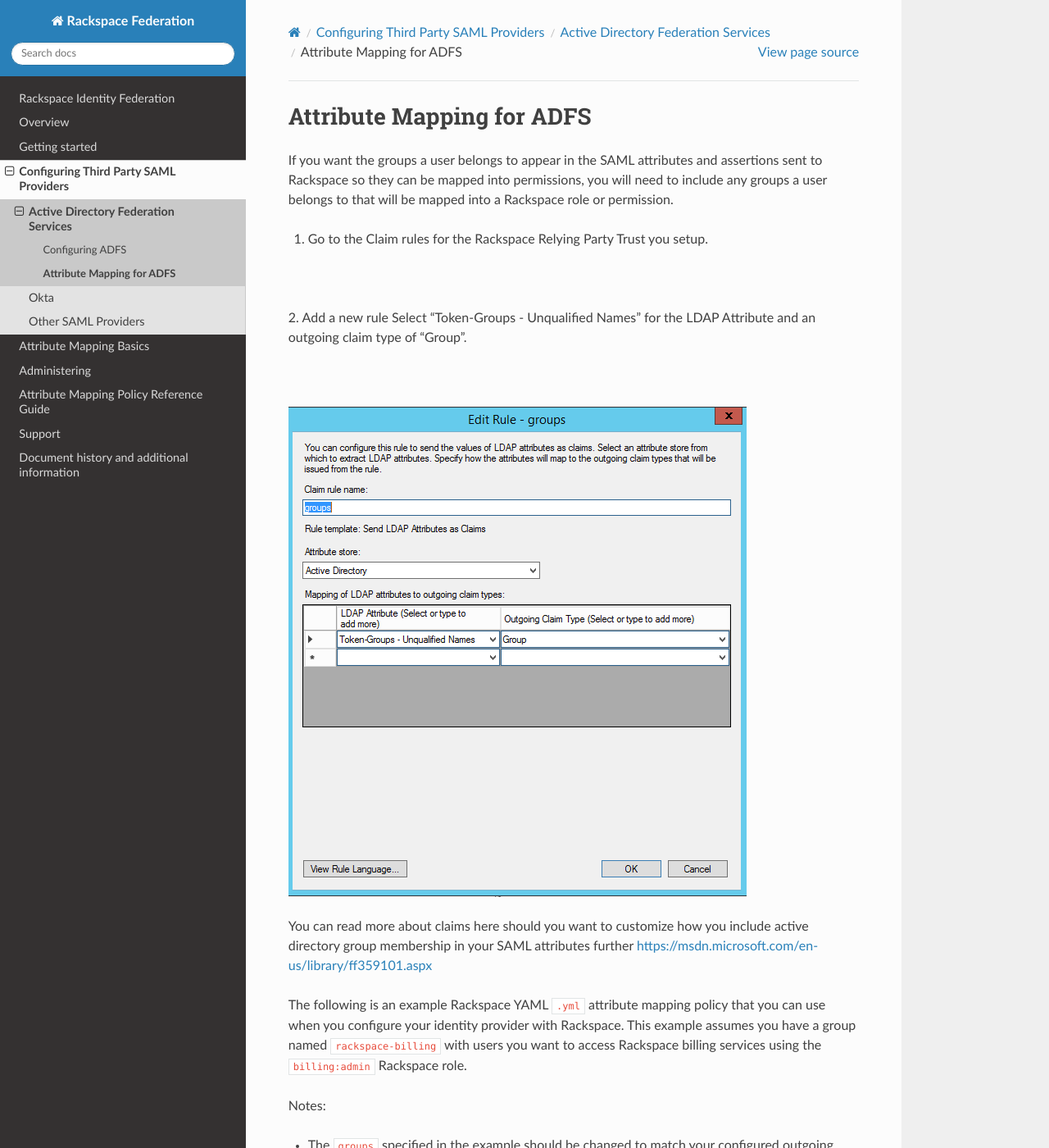
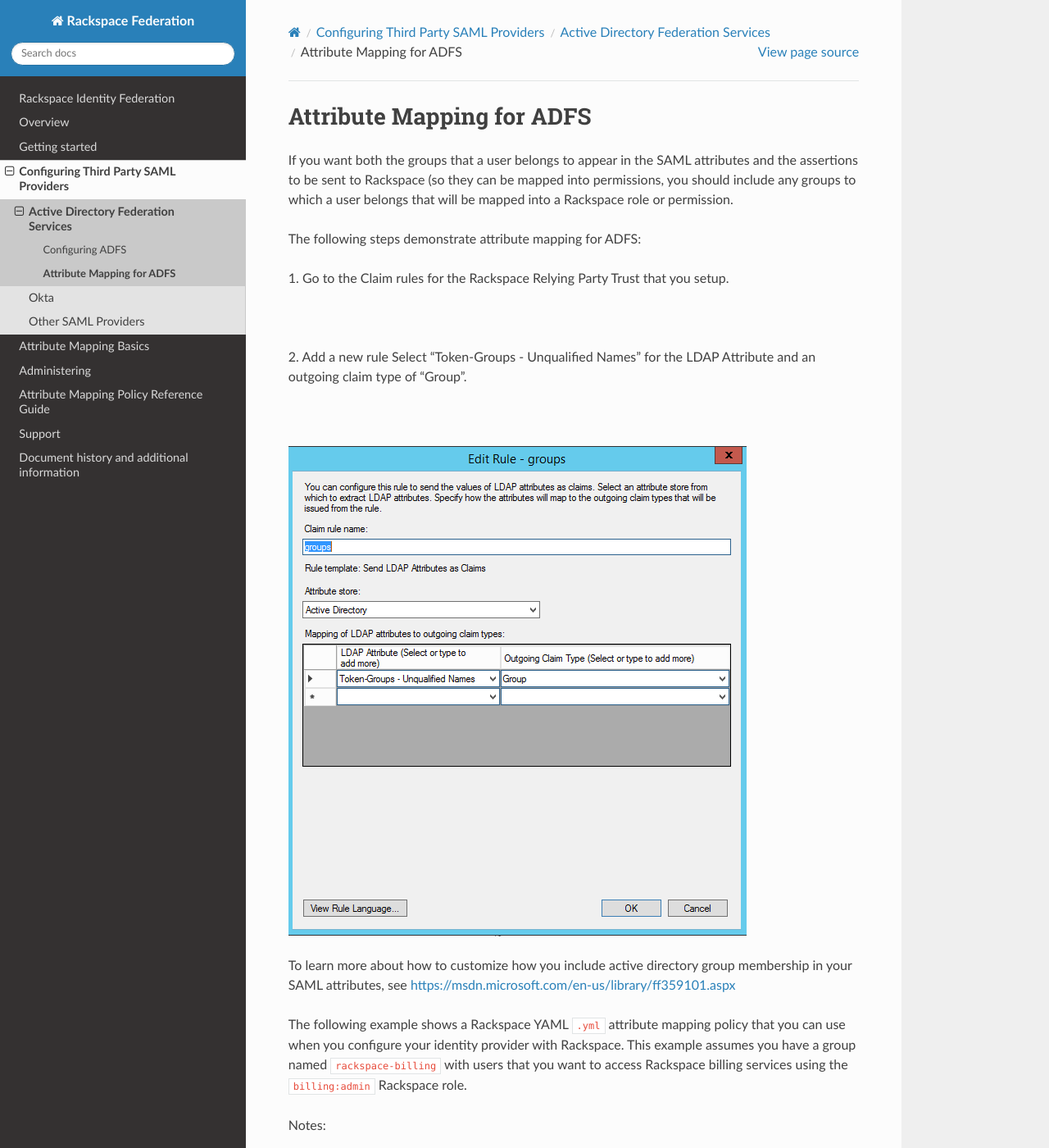
Before and after one commit to rackerlabs/docs-rackspace-federation, a Sphinx documentation site: the page built from doc/config-3p-saml/config-adfs/adfs-attribmapping.rst, in a window 1280 px wide and 1400 px high. Shown: the whole window at 82% size. Built offline with Sphinx 7.4.7 and the Read the Docs theme 2.0.0, drawn with Linux system fonts in a browser that asks for light colours; the version number could not be read and is left out; some of the changed text lies outside the part shown.

Commit message:
Update adfs-attribmapping.rst

```diff
--- a/doc/config-3p-saml/config-adfs/adfs-attribmapping.rst
+++ b/doc/config-3p-saml/config-adfs/adfs-attribmapping.rst
@@ -4,12 +4,15 @@
 Attribute Mapping for ADFS
 ==========================
 
-If you want the groups a user belongs to appear in the SAML attributes and
-assertions sent to Rackspace so they can be mapped into permissions, you will
-need to include any groups a user belongs to that will be mapped into a
-Rackspace role or permission.
+If you want both the groups that a user belongs to appear in the SAML
+attributes and the assertions to be sent to Rackspace (so they can be
+mapped into permissions, you should include any groups to which a user
+belongs that will be mapped into a Rackspace role or permission.
 
-1. Go to the Claim rules for the Rackspace Relying Party Trust you setup.
+The following steps demonstrate attribute mapping for ADFS:
+
+1. Go to the Claim rules for the Rackspace Relying Party Trust that you
+setup.
 
 .. image: ADFS_Step4_edited.png
 
@@ -22,16 +25,16 @@
 
 .. image:: claims_groups_7.png
 
-You can read more about claims here should you want to customize how you include
-active directory group membership in your SAML attributes further
+To learn more about how to customize how you include
+active directory group membership in your SAML attributes, see
 `https://msdn.microsoft.com/en-us/library/ff359101.aspx
 <https://msdn.microsoft.com/en-us/library/ff359101.aspx>`_
 
-The following is an example Rackspace YAML ``.yml`` attribute mapping policy
+The following example shows a Rackspace YAML ``.yml`` attribute mapping policy
 that you can use when you configure your identity provider with Rackspace. This
-example assumes you have a group named ``rackspace-billing`` with users you
-want to access Rackspace billing services using the ``billing:admin`` Rackspace
-role.
+example assumes you have a group named ``rackspace-billing`` with users that
+you want to access Rackspace billing services using the ``billing:admin``
+Rackspace role.
 
 Notes:
 
```
Also changed, not shown: other parts of doc/config-3p-saml/config-adfs/adfs-attribmapping.rst (+4 -4 lines).
